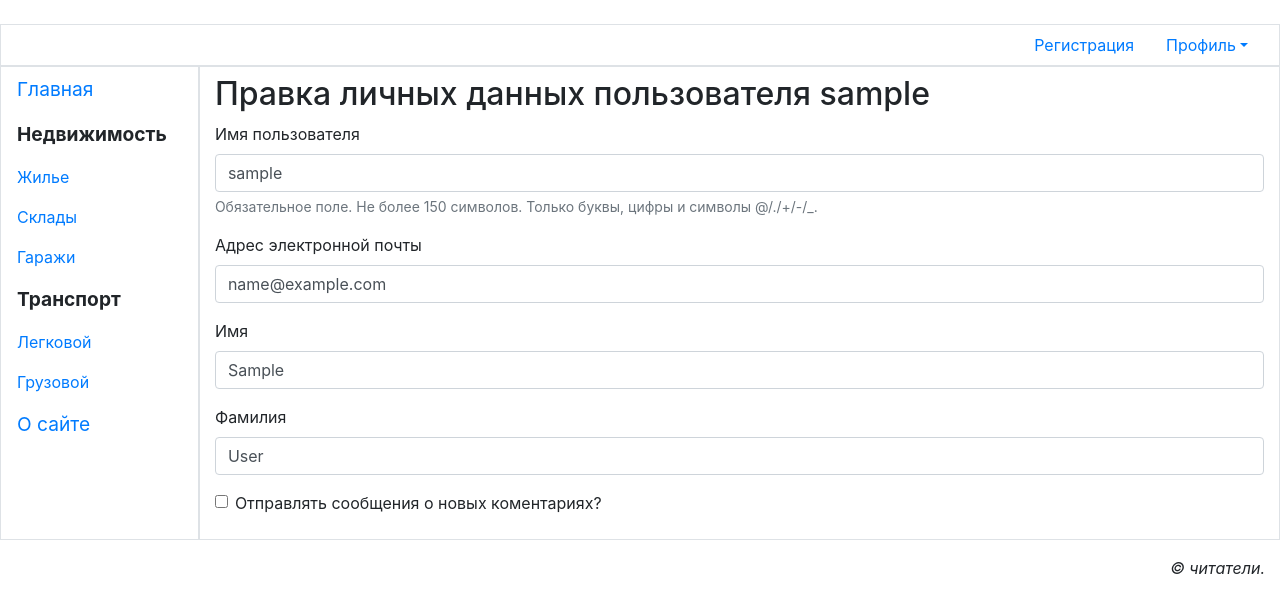
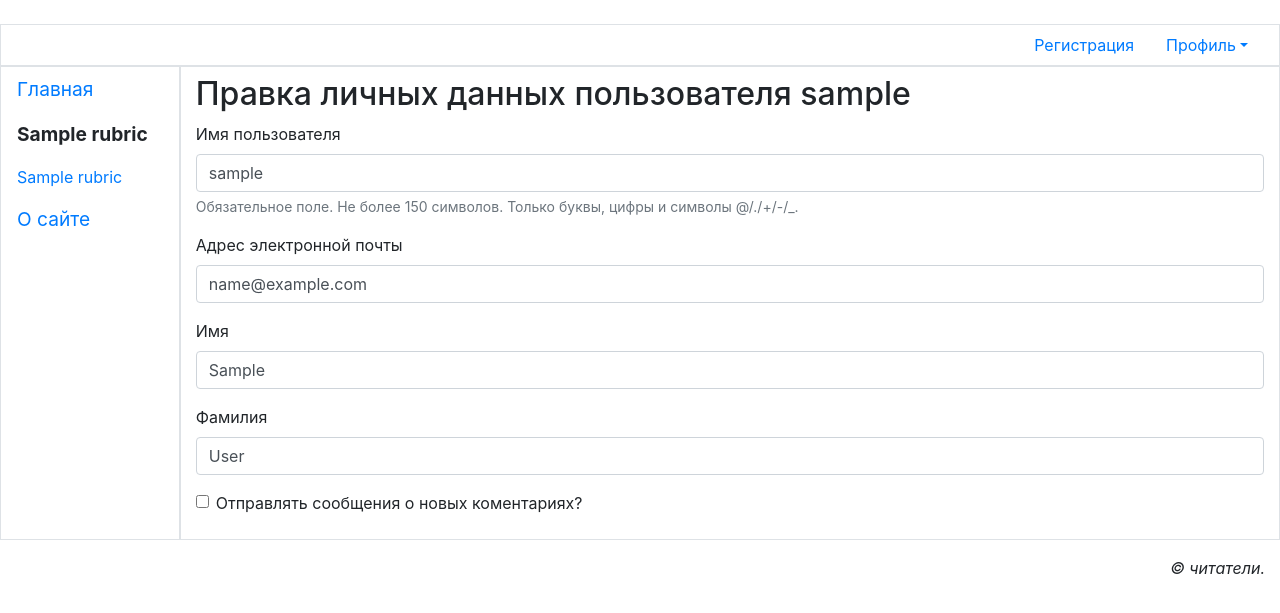
Before and after one commit to DavidAmirov/avito_project, a Django app: page /accounts/profile/change/ in a window 1280 px wide. Shown: the part 115-728 px from the top of the page. Run offline with Django 4.2, Linux system fonts and the light colour scheme; a user stored in the database is signed in; tables that the repository leaves empty hold one stand-in row (values such as "Sample post"); some libraries are stand-ins or nearby versions.

Commit message:
Создал модель рубрик, инструменты для администрирования рубрик, вывел их через шаблон.

```diff
--- a/avito/avito/settings.py
+++ b/avito/avito/settings.py
@@ -46,6 +46,7 @@ TEMPLATES = [
                 'django.template.context_processors.request',
                 'django.contrib.auth.context_processors.auth',
                 'django.contrib.messages.context_processors.messages',
+                'main.middlewares.avito_context_processor',
             ],
         },
     },
--- a/avito/main/forms.py
+++ b/avito/main/forms.py
@@ -4,9 +4,10 @@ from django.contrib.auth import password_validation
 from django.core.exceptions import ValidationError
 
 from .apps import user_registered
-from .models import AdvUser
+from .models import *
 
 class ChangeUserInfoForm(forms.ModelForm):
+    """Форма для изменения личных данных пользователя."""
     email = forms.EmailField(
         required=True,
         label='Адрес электронной почты'
@@ -17,6 +18,7 @@ class ChangeUserInfoForm(forms.ModelForm):
 
 
 class RegisterUserForm(forms.ModelForm):
+    """Форма для регистрации поьзователя."""
     email = forms.EmailField(required=True, label='Адрес электронной почты')
     password1 = forms.CharField(
         label='Пароль',
@@ -30,12 +32,14 @@ class RegisterUserForm(forms.ModelForm):
     )
 
     def clean_password1(self):
+        """Метод, валидирующий пароль из значения password1."""
         password1 = self.cleaned_data['password1']
         if password1:
             password_validation.validate_password(password1)
         return password1
 
     def clean(self):
+        """Метод, проверяющий совпадение password1 и password2 """
         super().clean()
         password1 = self.cleaned_data['password1']
         password2 = self.cleaned_data['password2']
@@ -46,6 +50,9 @@ class RegisterUserForm(forms.ModelForm):
             raise ValidationError(errors)
 
     def save(self, commit=True):
+        """Метод, сохраняющий пользователя, но не делающий его активным.
+        После сохранение, подает сигнал на отпраку письма на личную почту
+        для активации пользователя."""
         user = super().save(commit=False)
         user.set_password(self.cleaned_data['password1'])
         user.is_active = False
@@ -59,3 +66,16 @@ class RegisterUserForm(forms.ModelForm):
         model = AdvUser
         fields = ('username', 'email', 'password1', 'password2',
                   'first_name', 'last_name', 'send_message')
+
+
+class SubRubricForm(forms.ModelForm):
+    """Форма подрубрики для использования на административном сайте.
+    Сделали super_rubric обезательным."""
+    super_rubric = forms.ModelChoiceField(
+        queryset=SuperRubric.objects.all(),
+        empty_label=None, label='Надрубрика',
+        required=True
+    )
+    class Meta:
+        model = SubRubric
+        fields = '__all__'
--- /dev/null
+++ b/avito/main/middlewares.py
@@ -0,0 +1,9 @@
+from .models import SubRubric
+
+def avito_context_processor(request):
+    """Обработчик контекста, добавляющий в контекс шаблона rubrics.
+    Можно было создавать в каждом контроллере переменную rubrics,
+    но это тудоемко."""
+    context = {}
+    context['rubrics'] = SubRubric.objects.all()
+    return context
--- a/avito/main/models.py
+++ b/avito/main/models.py
@@ -3,6 +3,7 @@ from django.contrib.auth.models import AbstractUser
 
 
 class AdvUser(AbstractUser):
+    """Модель пользоветеля"""
     is_activated = models.BooleanField(
         default=True, db_index=True, verbose_name='Прошел активацию?'
     )
@@ -12,3 +13,67 @@ class AdvUser(AbstractUser):
 
     class Meta(AbstractUser.Meta):
         pass
+
+
+class Rubric(models.Model):
+    """Базовая модель рубрики"""
+    name = models.CharField(
+        max_length=20, db_index=True,
+        unique=True, verbose_name='Название'
+    )
+    order = models.SmallIntegerField(
+        default=0, db_index=True,
+        verbose_name='Порядок'
+    )
+    super_rubric = models.ForeignKey(
+        'SuperRubric', on_delete=models.PROTECT,
+        null=True, blank=True, verbose_name='Надрубрика'
+    )
+
+
+class SuperRubricManager(models.Manager):
+    """Класс диспетчера записей для класса надрубрик.
+    Надрубрики не могут иметь надрубрики, поэтому поле
+    super_rubric должно быть пустым."""
+    def get_queryset(self):
+        return super().get_queryset().filter(super_rubric__isnull=True)
+
+
+class SuperRubric(Rubric):
+    """Прокси-модель надрубрик, изменяющий функиональность модели Rubric.
+    Диспетчер записей SuperRubricManager"""
+    objects = SuperRubricManager()
+    def __str__(self):
+        return self.name
+
+    class Meta:
+        proxy = True
+        ordering = ('order', 'name')
+        verbose_name = 'Надрубрика'
+        verbose_name_plural = 'Надрубрики'
+
+
+class SubRubricManager(models.Manager):
+    """Класс диспетчера записей для класса подрубрики.
+    Подрубрики должны иметь надрубрики, поэтому поле
+    super_rubric должно быть заполнено."""
+    def get_queryset(self):
+        return super().get_queryset().filter(super_rubric__isnull=False)
+
+
+class SubRubric(Rubric):
+    """Прокси-модель подрубрик, изменяющий функиональность модели Rubric.
+    Диспетчер записей SubRubricManager"""
+    objects = SubRubricManager()
+
+    def __str__(self):
+        return '%s - %s' % (self.super_rubric.name, self.name)
+
+    class Meta:
+        proxy = True
+        ordering = (
+            'super_rubric__order', 'super_rubric__name',
+            'order', 'name'
+        )
+        verbose_name = 'Подрубрика'
+        verbose_name_plural = 'Подрубрики'
--- a/avito/main/templates/layout/basic.html
+++ b/avito/main/templates/layout/basic.html
@@ -43,13 +43,16 @@
         <div class="row">
             <nav class="col-md-auto nav flex-column border">
                 <a class="nav-link root" href="{% url 'main:index' %}">Главная</a>
-                <span class="nav-link root font-weight-bold">Недвижимость</span>
-                <a class="nav-link" href="#">Жилье</a>
-                <a class="nav-link" href="#">Склады</a>
-                <a class="nav-link" href="#">Гаражи</a>
-                <span class="nav-link root font-weight-bold">Транспорт</span>
-                <a class="nav-link" href="#">Легковой</a>
-                <a class="nav-link" href="#">Грузовой</a>
+                {% for rubric in rubrics %}
+                {% ifchanged rubric.super_rubric.pk %}
+                <span class="nav-link root font-weight-bold">
+                    {{rubric.super_rubric.name }}
+                </span>
+                {% endifchanged %}
+                <a class="nav-link" href="{% url 'main:by_rubric' pk=rubric.pk %}">
+                    {{ rubric.name }}
+                </a>
+                {% endfor %}
                 <a class="nav-link root" href="{% url 'main:other' page='about' %}">О сайте</a>
             </nav>
             <section class="col border py-2">
--- a/avito/main/urls.py
+++ b/avito/main/urls.py
@@ -16,6 +16,7 @@ urlpatterns = [
                                       name='password_change'),
     path('accounts/profile/', profile, name='profile'),
     path('accounts/login/', AvitoLoginView.as_view(), name='login'),
+    path('<int:pk>', by_rubric, name='by_rubric'),
     path('<str:page>/', other_page, name='other'),
     path('', index, name='index'),
 ]
--- a/avito/main/utilites.py
+++ b/avito/main/utilites.py
@@ -6,6 +6,7 @@ from avito.settings import ALLOWED_HOSTS
 signer = Signer()
 
 def send_activation_notification(user):
+    """Функция отпраляющая пользователю user письмо для активации"""
     if ALLOWED_HOSTS:
         host = 'http://' + ALLOWED_HOSTS[0]
     else:
--- a/avito/main/views.py
+++ b/avito/main/views.py
@@ -19,9 +19,12 @@ from .forms import *
 from .utilites import signer
 
 def index(request):
+    """Функция-контроллер главной страницы"""
     return render(request, 'main/index.html')
 
 def other_page(request, page):
+    """Функция-контроллер прочих страниц,
+    название шаблона ищется по параметру page"""
     try:
         template = get_template('main/' + page + '.html')
     except TemplateDoesNotExist:
@@ -30,14 +33,19 @@ def other_page(request, page):
 
 
 class AvitoLoginView(LoginView):
+    """Класс контроллер авторизации"""
     template_name = 'main/login.html'
 
 
 class AvitoLogoutView(LoginRequiredMixin, LogoutView):
+    """Класс-контроллер выхода с сайта"""
     template_name = 'main/logout.html'
 
 
 class ChangeUserInfoVIew(SuccessMessageMixin, LoginRequiredMixin, UpdateView):
+    """Класс-контроллер изменения личных данных.
+    В методе setup() добавляем атрибут User_id,
+    который понадобится при извлечении объекта."""
     model = AdvUser
     template_name = 'main/change_user_info.html'
     form_class = ChangeUserInfoForm
@@ -55,16 +63,19 @@ class ChangeUserInfoVIew(SuccessMessageMixin, LoginRequiredMixin, UpdateView):
 
 
 class AvitoPasswordChangeView(SuccessMessageMixin, LoginRequiredMixin, PasswordChangeView):
+    """Класс-контроллер изменения пароля."""
     template_name = 'main/password_change.html'
     success_url = reverse_lazy('main:profile')
     success_message = 'Пароль пользователя изменен.'
 
 @login_required
 def profile(request):
+    """Функция-контроллер для просмотра страницы профиля"""
     return render(request, 'main/profile.html')
 
 
 class RegisterUserView(CreateView):
+    """Класс-контроллер для регистрации нового пользователя."""
     model = AdvUser
     template_name = 'main/register_user.html'
     form_class = RegisterUserForm
@@ -72,10 +83,12 @@ class RegisterUserView(CreateView):
 
 
 class RegisterDoneView(TemplateView):
+    """Класс-контроллер успешной регистрациию."""
     template_name = 'main/register_done.html'
 
 
 def user_activate(request, sign):
+    """Фунция-контроллер активации пользователя через письмо."""
     try:
         username = signer.unsign(sign)
     except BadSignature:
@@ -92,6 +105,11 @@ def user_activate(request, sign):
 
 
 class DeleteUserView(LoginRequiredMixin, DeleteView):
+    """Класс-контроллер удаления пользователя.
+    В методе setup() добавляем атрибут User_id,
+    который понадобится при извлечении объекта.
+    В методе post() производится выход пользователя,
+    отправка письма об удалении и само удаление."""
     model = AdvUser
     template_name = 'main/delete_user.html'
     success_url = reverse_lazy('main:index')
@@ -109,3 +127,6 @@ class DeleteUserView(LoginRequiredMixin, DeleteView):
         if not queryset:
             queryset = self.get_queryset()
         return get_object_or_404(queryset, pk=self.user_id)
+
+def by_rubric(request, pk):
+    pass
```
Also changed, not shown: avito/main/admin.py (+18 -1 lines), avito/main/migrations/0002_rubric_subrubric_superrubric_rubric_super_rubric.py (added), 1 other file.
